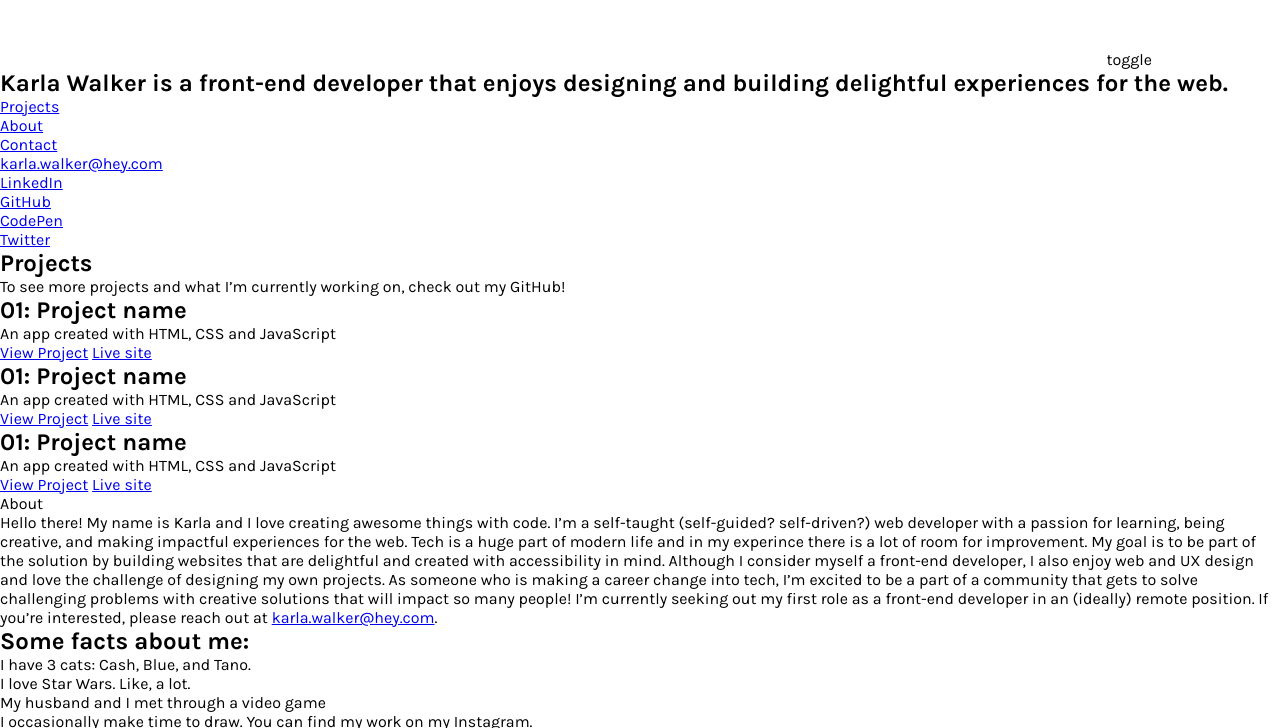
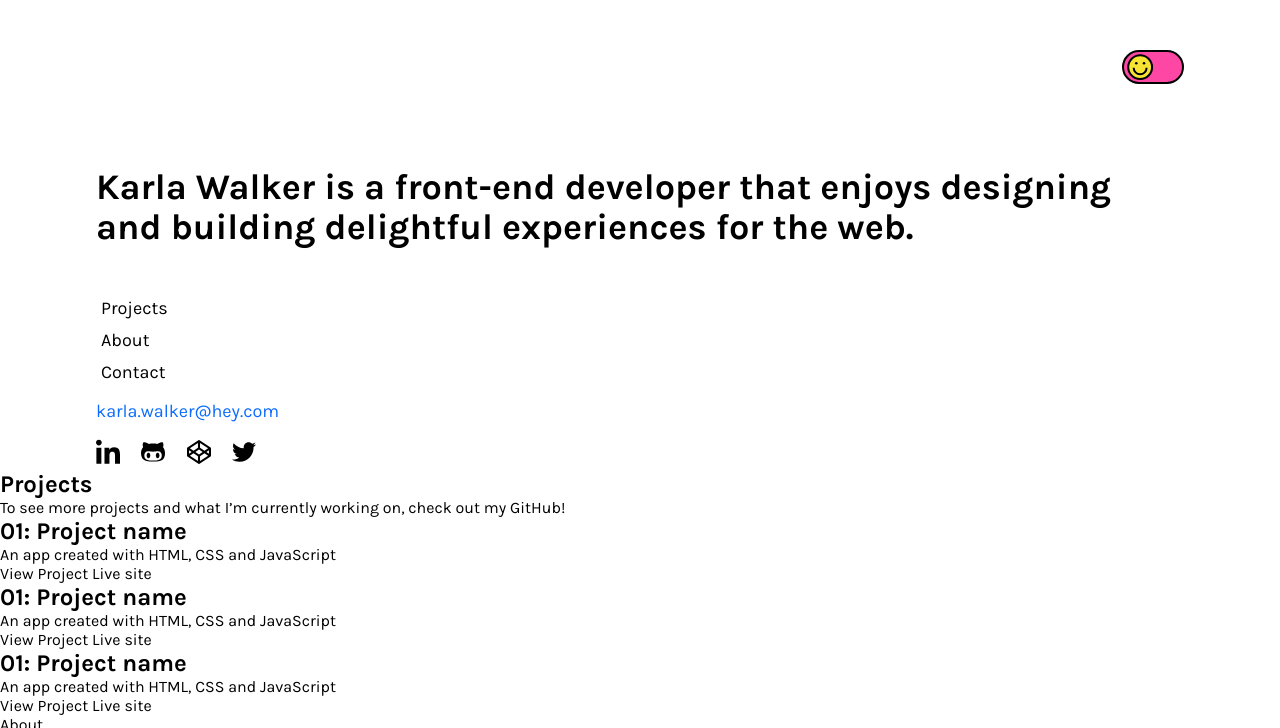
Before and after one commit to karla-codes/portfolio-v2, a plain HTML site: page index.html in a window 1280 px wide. Shown: the top 728 px of the page. Drawn offline with Linux system fonts and the light colour scheme.

Commit message:
Styled navigation section

```diff
--- a/css/style.css
+++ b/css/style.css
@@ -13,24 +13,91 @@ Note: create night mode
   box-sizing: border-box;
 }
 
+/*** base styles ***/
+html {
+  font-size: 100%;
+}
+
 body {
   background-color: #ffffff;
   color: #000000;
   font-family: "Karla", sans-serif;
-  font-size: 16px;
   min-height: 100vh;
 
   display: flex;
   flex-direction: column;
 }
 
+a:link,
+a:visited,
+a:hover,
+a:focus,
+a:active {
+  text-decoration: none;
+  color: #000000;
+}
+
 /*** header styles ***/
 header {
   padding-top: 3.13rem;
   margin: 0 auto;
-  width: 80%;
+  width: 85%;
 
   display: flex;
   flex-direction: row;
   justify-content: space-between;
 }
+
+/*** intro styles ***/
+.intro {
+  margin: 5rem auto 0 auto;
+  width: 85%;
+}
+
+.intro .intro__heading {
+  font-size: 2.25rem;
+  line-height: 110%;
+}
+
+nav.intro__nav {
+  font-size: 1.125rem;
+  margin-top: 2.8rem;
+}
+
+nav .intro__nav-links,
+nav .intro__nav-social {
+  list-style: none;
+}
+
+nav .intro__nav-links li {
+  padding: 5px;
+}
+
+nav .intro__nav-contact {
+  display: flex;
+  flex-direction: column;
+
+  margin-top: 12px;
+}
+
+nav .intro__nav-contact .email-link {
+  color: #0c6cfd;
+}
+
+nav .intro__nav-social {
+  display: flex;
+  flex-direction: row;
+  align-items: center;
+  justify-content: space-between;
+  width: 11rem;
+  margin-top: 1rem;
+}
+
+nav .intro__nav-social li {
+  width: 2.5rem;
+  padding: 0 16px 0 0;
+}
+
+nav .intro__nav-social svg {
+  width: 100%;
+}
--- a/index.html
+++ b/index.html
@@ -12,10 +12,16 @@
   <body>
     <header>
       <div class="logo">
-        <img src="" alt="">
+        <!-- <img src="" alt=""> -->
       </div>
       <div class="toggle">
-        toggle
+        <svg width="62" height="34" viewBox="0 0 62 34" fill="none" xmlns="http://www.w3.org/2000/svg">
+          <rect x="1" y="1" width="60" height="32" rx="16" fill="#FE46A5" stroke="black" stroke-width="2"/>
+          <circle cx="18.1458" cy="17.1458" r="11.9167" fill="#F7E334" stroke="black" stroke-width="2"/>
+          <circle cx="22.0208" cy="13.2708" r="1.29167" fill="black"/>
+          <path d="M24.6041 17.7917C24.6041 21.3585 21.7126 24.25 18.1458 24.25C14.5789 24.25 11.6874 21.3585 11.6874 17.7917" stroke="black" stroke-width="2"/>
+          <circle cx="14.2708" cy="13.2708" r="1.29167" fill="black"/>
+          </svg>
       </div>
     </header>
     <main>
@@ -31,12 +37,16 @@
             <li><a href="#">Contact</a></li>
           </ul>
           <div class="intro__nav-contact">
-            <a href="mailto:karla.walker@hey.com">karla.walker@hey.com</a>
+            <a href="mailto:karla.walker@hey.com" class="email-link">karla.walker@hey.com</a>
             <ul class="intro__nav-social">
-              <li><a href="http://">LinkedIn</a></li>
-              <li><a href="http://">GitHub</a></li>
-              <li><a href="http://">CodePen</a></li>
-              <li><a href="http://">Twitter</a></li>
+              <li><a href="http://">
+                <svg xmlns="http://www.w3.org/2000/svg" viewBox="0 0 448 512"><path d="M100.3 480H7.4V180.9h92.9V480zM53.8 140.1C24.1 140.1 0 115.5 0 85.8 0 56.1 24.1 32 53.8 32c29.7 0 53.8 24.1 53.8 53.8 0 29.7-24.1 54.3-53.8 54.3zM448 480h-92.7V334.4c0-34.7-.7-79.2-48.3-79.2-48.3 0-55.7 37.7-55.7 76.7V480h-92.8V180.9h89.1v40.8h1.3c12.4-23.5 42.7-48.3 87.9-48.3 94 0 111.3 61.9 111.3 142.3V480z"/></svg></a></li>
+              <li><a href="http://">
+                <svg xmlns="http://www.w3.org/2000/svg" viewBox="0 0 480 512"><path d="M186.1 328.7c0 20.9-10.9 55.1-36.7 55.1s-36.7-34.2-36.7-55.1 10.9-55.1 36.7-55.1 36.7 34.2 36.7 55.1zM480 278.2c0 31.9-3.2 65.7-17.5 95-37.9 76.6-142.1 74.8-216.7 74.8-75.8 0-186.2 2.7-225.6-74.8-14.6-29-20.2-63.1-20.2-95 0-41.9 13.9-81.5 41.5-113.6-5.2-15.8-7.7-32.4-7.7-48.8 0-21.5 4.9-32.3 14.6-51.8 45.3 0 74.3 9 108.8 36 29-6.9 58.8-10 88.7-10 27 0 54.2 2.9 80.4 9.2 34-26.7 63-35.2 107.8-35.2 9.8 19.5 14.6 30.3 14.6 51.8 0 16.4-2.6 32.7-7.7 48.2 27.5 32.4 39 72.3 39 114.2zm-64.3 50.5c0-43.9-26.7-82.6-73.5-82.6-18.9 0-37 3.4-56 6-14.9 2.3-29.8 3.2-45.1 3.2-15.2 0-30.1-.9-45.1-3.2-18.7-2.6-37-6-56-6-46.8 0-73.5 38.7-73.5 82.6 0 87.8 80.4 101.3 150.4 101.3h48.2c70.3 0 150.6-13.4 150.6-101.3zm-82.6-55.1c-25.8 0-36.7 34.2-36.7 55.1s10.9 55.1 36.7 55.1 36.7-34.2 36.7-55.1-10.9-55.1-36.7-55.1z"/></svg></a></li>
+              <li><a href="http://">
+                <svg xmlns="http://www.w3.org/2000/svg" viewBox="0 0 512 512"><path d="M502.285 159.704l-234-156c-7.987-4.915-16.511-4.96-24.571 0l-234 156C3.714 163.703 0 170.847 0 177.989v155.999c0 7.143 3.714 14.286 9.715 18.286l234 156.022c7.987 4.915 16.511 4.96 24.571 0l234-156.022c6-3.999 9.715-11.143 9.715-18.286V177.989c-.001-7.142-3.715-14.286-9.716-18.285zM278 63.131l172.286 114.858-76.857 51.429L278 165.703V63.131zm-44 0v102.572l-95.429 63.715-76.857-51.429L234 63.131zM44 219.132l55.143 36.857L44 292.846v-73.714zm190 229.715L61.714 333.989l76.857-51.429L234 346.275v102.572zm22-140.858l-77.715-52 77.715-52 77.715 52-77.715 52zm22 140.858V346.275l95.429-63.715 76.857 51.429L278 448.847zm190-156.001l-55.143-36.857L468 219.132v73.714z"/></svg></a></li>
+              <li><a href="http://">
+                <svg xmlns="http://www.w3.org/2000/svg" viewBox="0 0 512 512"><path d="M459.37 151.716c.325 4.548.325 9.097.325 13.645 0 138.72-105.583 298.558-298.558 298.558-59.452 0-114.68-17.219-161.137-47.106 8.447.974 16.568 1.299 25.34 1.299 49.055 0 94.213-16.568 130.274-44.832-46.132-.975-84.792-31.188-98.112-72.772 6.498.974 12.995 1.624 19.818 1.624 9.421 0 18.843-1.3 27.614-3.573-48.081-9.747-84.143-51.98-84.143-102.985v-1.299c13.969 7.797 30.214 12.67 47.431 13.319-28.264-18.843-46.781-51.005-46.781-87.391 0-19.492 5.197-37.36 14.294-52.954 51.655 63.675 129.3 105.258 216.365 109.807-1.624-7.797-2.599-15.918-2.599-24.04 0-57.828 46.782-104.934 104.934-104.934 30.213 0 57.502 12.67 76.67 33.137 23.715-4.548 46.456-13.32 66.599-25.34-7.798 24.366-24.366 44.833-46.132 57.827 21.117-2.273 41.584-8.122 60.426-16.243-14.292 20.791-32.161 39.308-52.628 54.253z"/></svg></a></li>
             </ul>
           </div>
         </nav>
@@ -150,7 +160,7 @@
 
       <section class="contact">
         <h1>Contact</h1>
-        <p>Interested in working together or just want to chat? You can give me a shout at <a href="mailto:karla.walker@hey.com">karla.walker@hey.com</a> or fill out the form below.:)</p>
+        <p>Interested in working together or just want to chat? You can give me a shout at <a href="mailto:karla.walker@hey.com" class="email-link">karla.walker@hey.com</a> or fill out the form below.:)</p>
         <form name="contact" method="POST" data-netlify="true" action="/pages/success"">
           <div class="contact__form-name">
             <p><label for="name">Name&#58;</label></p>
```
Also changed, not shown: 1 other file.
